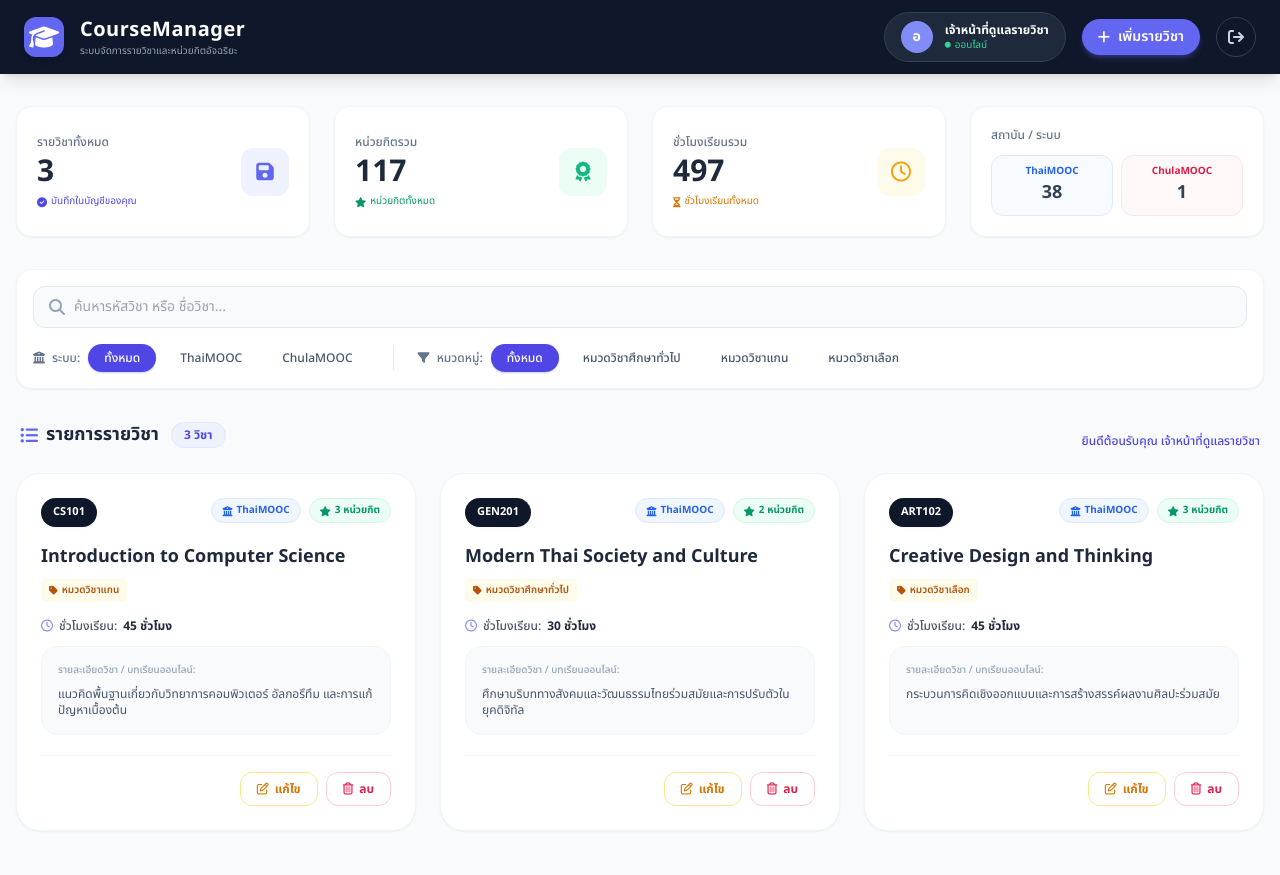
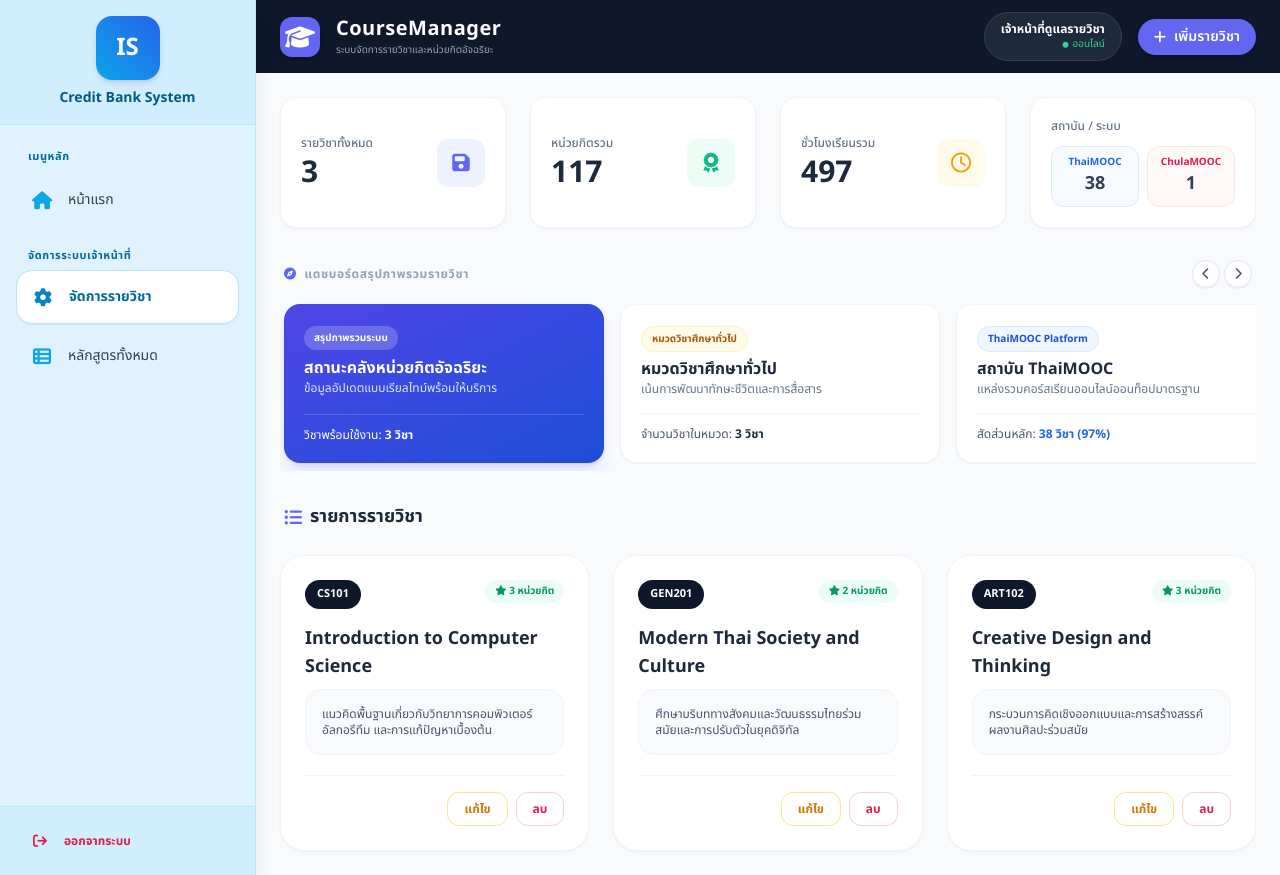
Before and after one commit to kungkling1k23-spec/credit-bank-project, a Flask app: template templates/course_manager.html in a window 1280 px wide. Run offline with Flask 3, Linux system fonts and the light colour scheme; the template is opened without the code that fills it: values that come from a table or form of the project are taken from there, others are empty; some libraries are stand-ins or nearby versions.

Commit message:
อัพเดต

```diff
--- a/templates/course_manager.html
+++ b/templates/course_manager.html
@@ -4,24 +4,45 @@
     <meta charset="UTF-8">
     <meta name="viewport" content="width=device-width, initial-scale=1.0">
     <title>CourseManager - ระบบจัดการรายวิชา</title>
-    <!-- Tailwind CSS -->
     <script src="https://cdn.tailwindcss.com"></script>
-    <!-- FontAwesome -->
     <link rel="stylesheet" href="https://cdnjs.cloudflare.com/ajax/libs/font-awesome/6.4.0/css/all.min.css">
-    <!-- Google Fonts: Noto Sans Thai -->
     <link href="https://fonts.googleapis.com/css2?family=Noto+Sans+Thai:wght@300;400;500;600;700&display=swap" rel="stylesheet">
     <style>
         body { font-family: 'Noto Sans Thai', sans-serif; background-color: #f8fafc; }
+        .no-scrollbar::-webkit-scrollbar { display: none; }
+        .no-scrollbar { -ms-overflow-style: none; scrollbar-width: none; }
     </style>
 </head>
-<body>
+<body class="flex h-screen overflow-hidden selection:bg-indigo-500 selection:text-white">
 
-    <!-- 1. Top Navigation Bar -->
-    <nav class="bg-slate-900 text-white px-6 py-3 flex justify-between items-center shadow-lg">
+    <!-- 1. Sidebar (แถบเมนูด้านข้าง) -->
+    <aside class="w-64 bg-sky-100 text-slate-700 flex flex-col h-full shrink-0 border-r border-sky-200 shadow-xl z-20">
+        <div class="p-4 flex flex-col border-b border-sky-200 bg-sky-200/40 shrink-0 items-center">
+            <div class="w-16 h-16 bg-gradient-to-tr from-sky-500 to-blue-600 text-white rounded-2xl flex items-center justify-center font-black text-2xl shadow-md mb-2">IS</div>
+            <h2 class="text-sm font-bold text-sky-800">Credit Bank System</h2>
+        </div>
+
+        <div class="flex-grow p-4 space-y-1.5 overflow-y-auto">
+            <p class="text-[11px] font-extrabold text-sky-700 uppercase tracking-wider px-3 mb-2 pt-2">เมนูหลัก</p>
+            <a href="/" class="flex items-center gap-3.5 px-3.5 py-3 rounded-2xl transition-all text-sm group hover:bg-sky-200"><i class="fa-solid fa-house text-lg w-6 text-center text-sky-500"></i>หน้าแรก</a>
+
+            <p class="text-[11px] font-extrabold text-sky-700 uppercase tracking-wider px-3 mb-2 pt-4">จัดการระบบเจ้าหน้าที่</p>
+            <a href="/admin_panel" class="flex items-center gap-3.5 px-3.5 py-3 rounded-2xl transition-all text-sm group bg-white shadow-sm border border-sky-200 text-sky-700 font-bold"><i class="fa-solid fa-gear text-lg w-6 text-center text-sky-600"></i>จัดการรายวิชา</a>
+            <a href="/all_courses" class="flex items-center gap-3.5 px-3.5 py-3 rounded-2xl transition-all text-sm group hover:bg-sky-200"><i class="fa-solid fa-table-list text-lg w-6 text-center text-sky-500"></i>หลักสูตรทั้งหมด</a>
+        </div>
+
+        <div class="p-4 border-t border-sky-200 bg-sky-200/40 shrink-0">
+            <a href="/logout" class="flex items-center gap-3 px-3 py-2 text-xs font-bold text-rose-600 hover:bg-rose-50 rounded-xl transition-all"><i class="fa-solid fa-arrow-right-from-bracket text-sm w-6 text-center"></i>ออกจากระบบ</a>
+        </div>
+    </aside>
+
+    <!-- 2. Main Content (พื้นที่แดชบอร์ด) -->
+    <div class="flex-1 flex flex-col h-full overflow-hidden">
+
+        <!-- Top Navigation -->
+        <nav class="bg-slate-900 text-white px-6 py-3 flex justify-between items-center shadow-lg shrink-0">
             <div class="flex items-center gap-4">
-            <div class="w-10 h-10 bg-indigo-500 rounded-xl flex items-center justify-center text-2xl shadow-md">
-                <i class="fa-solid fa-graduation-cap"></i>
-            </div>
+                <div class="w-10 h-10 bg-indigo-500 rounded-xl flex items-center justify-center text-2xl shadow-md"><i class="fa-solid fa-graduation-cap"></i></div>
                 <div>
                     <h1 class="text-xl font-bold tracking-wide">CourseManager</h1>
                     <p class="text-[10px] text-slate-400">ระบบจัดการรายวิชาและหน่วยกิตอัจฉริยะ</p>
@@ -29,70 +50,42 @@
             </div>
 
             <div class="flex items-center gap-4">
-            <!-- User Profile -->
                 <div class="flex items-center gap-3 bg-slate-800 px-4 py-2 rounded-full border border-slate-700">
-                <div class="w-8 h-8 rounded-full bg-indigo-400 flex items-center justify-center text-sm font-bold text-white">
-                    อ
-                </div>
-                <div class="flex flex-col">
+                    <div class="flex flex-col text-right">
                         <span class="text-xs font-bold">{{ current_user.fullname if current_user else 'เจ้าหน้าที่ดูแลรายวิชา' }}</span>
-                    <span class="text-[10px] text-emerald-400 flex items-center gap-1"><i class="fa-solid fa-circle text-[6px]"></i> ออนไลน์</span>
+                        <span class="text-[10px] text-emerald-400 flex items-center justify-end gap-1"><i class="fa-solid fa-circle text-[6px]"></i> ออนไลน์</span>
                     </div>
                 </div>
-            <!-- Add Course Button -->
-            <button class="bg-indigo-500 hover:bg-indigo-600 transition-colors px-4 py-2 rounded-full text-sm font-semibold flex items-center gap-2 shadow-md shadow-indigo-500/30">
-                <i class="fa-solid fa-plus"></i> เพิ่มรายวิชา
-            </button>
-            <!-- Logout -->
-            <a href="/logout" class="w-10 h-10 rounded-full border border-slate-700 hover:bg-slate-700 flex items-center justify-center transition-colors text-slate-300 hover:text-white">
-                <i class="fa-solid fa-arrow-right-from-bracket"></i>
-            </a>
+                <button class="bg-indigo-500 hover:bg-indigo-600 transition-colors px-4 py-2 rounded-full text-sm font-semibold flex items-center gap-2 shadow-md"><i class="fa-solid fa-plus"></i> เพิ่มรายวิชา</button>
             </div>
         </nav>
 
-    <!-- Main Content -->
-    <main class="max-w-7xl mx-auto px-4 py-8">
+        <!-- Scrollable Dashboard Content -->
+        <main class="flex-1 overflow-y-auto p-6 bg-slate-50">
 
-        <!-- 2. Statistics Cards -->
+            <!-- Statistics Cards -->
             <div class="grid grid-cols-1 md:grid-cols-4 gap-6 mb-8">
-            <!-- Card 1: Total Courses -->
                 <div class="bg-white rounded-2xl p-5 shadow-sm border border-slate-100 flex justify-between items-center">
                     <div>
                         <p class="text-xs text-slate-500 font-medium">รายวิชาทั้งหมด</p>
                         <h2 class="text-3xl font-bold text-slate-800 mt-1">{{ courses|length if courses else '0' }}</h2>
-                    <p class="text-[10px] text-indigo-600 mt-1 flex items-center gap-1"><i class="fa-solid fa-circle-check"></i> บันทึกในบัญชีของคุณ</p>
                     </div>
-                <div class="w-12 h-12 bg-indigo-50 text-indigo-500 rounded-xl flex items-center justify-center text-xl">
-                    <i class="fa-solid fa-floppy-disk"></i>
+                    <div class="w-12 h-12 bg-indigo-50 text-indigo-500 rounded-xl flex items-center justify-center text-xl"><i class="fa-solid fa-floppy-disk"></i></div>
                 </div>
-            </div>
-
-            <!-- Card 2: Total Credits -->
                 <div class="bg-white rounded-2xl p-5 shadow-sm border border-slate-100 flex justify-between items-center">
                     <div>
                         <p class="text-xs text-slate-500 font-medium">หน่วยกิตรวม</p>
-                    <!-- ตัวเลขสมมติ หรือคุณสามารถลูปคำนวณจาก backend ได้ -->
                         <h2 class="text-3xl font-bold text-slate-800 mt-1">117</h2>
-                    <p class="text-[10px] text-emerald-600 mt-1 flex items-center gap-1"><i class="fa-solid fa-star"></i> หน่วยกิตทั้งหมด</p>
                     </div>
-                <div class="w-12 h-12 bg-emerald-50 text-emerald-500 rounded-xl flex items-center justify-center text-xl">
-                    <i class="fa-solid fa-award"></i>
+                    <div class="w-12 h-12 bg-emerald-50 text-emerald-500 rounded-xl flex items-center justify-center text-xl"><i class="fa-solid fa-award"></i></div>
                 </div>
-            </div>
-
-            <!-- Card 3: Total Hours -->
                 <div class="bg-white rounded-2xl p-5 shadow-sm border border-slate-100 flex justify-between items-center">
                     <div>
                         <p class="text-xs text-slate-500 font-medium">ชั่วโมงเรียนรวม</p>
                         <h2 class="text-3xl font-bold text-slate-800 mt-1">497</h2>
-                    <p class="text-[10px] text-amber-600 mt-1 flex items-center gap-1"><i class="fa-solid fa-hourglass-half"></i> ชั่วโมงเรียนทั้งหมด</p>
                     </div>
-                <div class="w-12 h-12 bg-amber-50 text-amber-500 rounded-xl flex items-center justify-center text-xl">
-                    <i class="fa-regular fa-clock"></i>
+                    <div class="w-12 h-12 bg-amber-50 text-amber-500 rounded-xl flex items-center justify-center text-xl"><i class="fa-regular fa-clock"></i></div>
                 </div>
-            </div>
-
-            <!-- Card 4: Platform Stats -->
                 <div class="bg-white rounded-2xl p-5 shadow-sm border border-slate-100">
                     <p class="text-xs text-slate-500 font-medium mb-3">สถาบัน / ระบบ</p>
                     <div class="flex gap-2">
@@ -108,98 +101,85 @@
                 </div>
             </div>
 
-        <!-- 3. Search and Filters -->
-        <div class="bg-white rounded-2xl p-4 shadow-sm border border-slate-100 mb-8 space-y-4">
-            <div class="relative">
-                <i class="fa-solid fa-magnifying-glass absolute left-4 top-1/2 transform -translate-y-1/2 text-slate-400"></i>
-                <input type="text" placeholder="ค้นหารหัสวิชา หรือ ชื่อวิชา..." class="w-full bg-slate-50 border border-slate-200 rounded-xl py-2.5 pl-10 pr-4 text-sm focus:outline-none focus:ring-2 focus:ring-indigo-500 transition-all">
+            <!-- DASHBOARD SLIDER BAR -->
+            <div class="mb-8">
+                <div class="flex justify-between items-center mb-3 px-1">
+                    <h3 class="text-xs font-bold text-slate-400 uppercase tracking-wider flex items-center gap-2"><i class="fa-solid fa-compass text-indigo-500"></i> แดชบอร์ดสรุปภาพรวมรายวิชา</h3>
+                    <div class="flex gap-1">
+                        <button onclick="slideDashboard('left')" class="w-7 h-7 rounded-full bg-white border border-slate-200 text-slate-600 hover:bg-slate-100 flex items-center justify-center text-xs shadow-sm"><i class="fa-solid fa-chevron-left"></i></button>
+                        <button onclick="slideDashboard('right')" class="w-7 h-7 rounded-full bg-white border border-slate-200 text-slate-600 hover:bg-slate-100 flex items-center justify-center text-xs shadow-sm"><i class="fa-solid fa-chevron-right"></i></button>
                     </div>
-
-            <div class="flex flex-wrap gap-4 items-center text-sm">
-                <!-- System Filter -->
-                <div class="flex items-center gap-2">
-                    <span class="text-slate-500 text-xs font-medium"><i class="fa-solid fa-building-columns mr-1"></i> ระบบ:</span>
-                    <button class="px-4 py-1.5 bg-indigo-600 text-white rounded-full text-xs font-medium shadow-sm shadow-indigo-200">ทั้งหมด</button>
-                    <button class="px-4 py-1.5 text-slate-600 hover:bg-slate-100 rounded-full text-xs font-medium transition-colors">ThaiMOOC</button>
-                    <button class="px-4 py-1.5 text-slate-600 hover:bg-slate-100 rounded-full text-xs font-medium transition-colors">ChulaMOOC</button>
                 </div>
-                <div class="w-px h-6 bg-slate-200 mx-2 hidden md:block"></div>
-                <!-- Category Filter -->
-                <div class="flex items-center gap-2">
-                    <span class="text-slate-500 text-xs font-medium"><i class="fa-solid fa-filter mr-1"></i> หมวดหมู่:</span>
-                    <button class="px-4 py-1.5 bg-indigo-600 text-white rounded-full text-xs font-medium shadow-sm shadow-indigo-200">ทั้งหมด</button>
-                    <button class="px-4 py-1.5 text-slate-600 hover:bg-slate-100 rounded-full text-xs font-medium transition-colors">หมวดวิชาศึกษาทั่วไป</button>
-                    <button class="px-4 py-1.5 text-slate-600 hover:bg-slate-100 rounded-full text-xs font-medium transition-colors">หมวดวิชาแกน</button>
-                    <button class="px-4 py-1.5 text-slate-600 hover:bg-slate-100 rounded-full text-xs font-medium transition-colors">หมวดวิชาเลือก</button>
+                <div id="dashboardSlider" class="flex gap-4 overflow-x-auto no-scrollbar scroll-smooth pb-2 pt-1 px-1">
+                    <!-- Slide 1 -->
+                    <div class="min-w-[320px] bg-gradient-to-br from-indigo-600 to-blue-700 text-white rounded-2xl p-5 shadow-lg shadow-indigo-500/20 flex flex-col justify-between shrink-0">
+                        <div>
+                            <span class="bg-white/20 text-[10px] font-bold px-2.5 py-1 rounded-full">สรุปภาพรวมระบบ</span>
+                            <h4 class="text-base font-bold mt-2">สถานะคลังหน่วยกิตอัจฉริยะ</h4>
+                            <p class="text-xs text-indigo-100">ข้อมูลอัปเดตแบบเรียลไทม์พร้อมให้บริการ</p>
+                        </div>
+                        <div class="mt-4 pt-3 border-t border-white/15 text-xs">วิชาพร้อมใช้งาน: <strong>{{ courses|length if courses else '0' }} วิชา</strong></div>
+                    </div>
+                    <!-- Slide 2 -->
+                    <div class="min-w-[320px] bg-white border border-slate-100 rounded-2xl p-5 shadow-sm shrink-0">
+                        <div>
+                            <span class="bg-amber-50 text-amber-700 text-[10px] font-bold px-2.5 py-1 rounded-full border border-amber-100">หมวดวิชาศึกษาทั่วไป</span>
+                            <h4 class="text-base font-bold text-slate-800 mt-2">หมวดวิชาศึกษาทั่วไป</h4>
+                            <p class="text-xs text-slate-500">เน้นการพัฒนาทักษะชีวิตและการสื่อสาร</p>
+                        </div>
+                        <div class="mt-4 pt-3 border-t border-slate-100 text-xs text-slate-600">จำนวนวิชาในหมวด: <strong class="text-slate-800">3 วิชา</strong></div>
+                    </div>
+                    <!-- Slide 3 -->
+                    <div class="min-w-[320px] bg-white border border-slate-100 rounded-2xl p-5 shadow-sm shrink-0">
+                        <div>
+                            <span class="bg-blue-50 text-blue-700 text-[10px] font-bold px-2.5 py-1 rounded-full border border-blue-100">ThaiMOOC Platform</span>
+                            <h4 class="text-base font-bold text-slate-800 mt-2">สถาบัน ThaiMOOC</h4>
+                            <p class="text-xs text-slate-500">แหล่งรวมคอร์สเรียนออนไลน์ออนท็อปมาตรฐาน</p>
+                        </div>
+                        <div class="mt-4 pt-3 border-t border-slate-100 text-xs text-slate-600">สัดส่วนหลัก: <strong class="text-blue-600">38 วิชา (97%)</strong></div>
                     </div>
                 </div>
             </div>
 
-        <!-- 4. Course Header -->
+            <!-- Course Header & Grid -->
             <div class="flex justify-between items-end mb-6 px-1">
-            <div class="flex items-center gap-3">
-                <h3 class="text-lg font-bold text-slate-800 flex items-center gap-2">
-                    <i class="fa-solid fa-list-ul text-indigo-500"></i> รายการรายวิชา
-                </h3>
-                <span class="bg-indigo-50 text-indigo-600 text-xs font-bold px-3 py-1 rounded-full border border-indigo-100">{{ courses|length if courses else '0' }} วิชา</span>
-            </div>
-            <p class="text-xs text-indigo-600 font-medium hidden md:block">ยินดีต้อนรับคุณ {{ current_user.fullname if current_user else 'เจ้าหน้าที่ดูแลรายวิชา' }}</p>
+                <h3 class="text-lg font-bold text-slate-800 flex items-center gap-2"><i class="fa-solid fa-list-ul text-indigo-500"></i> รายการรายวิชา</h3>
             </div>
 
-        <!-- 5. Course Cards Grid -->
-        <div class="grid grid-cols-1 md:grid-cols-2 lg:grid-cols-3 gap-6">
-
+            <div class="grid grid-cols-1 lg:grid-cols-2 xl:grid-cols-3 gap-6">
                 {% if courses %}
                     {% for course in courses %}
-                <!-- Single Course Card (Jinja2 Loop) -->
-                <div class="bg-white rounded-3xl p-6 shadow-sm border border-slate-100 hover:shadow-xl transition-all duration-300 flex flex-col group">
-                    <!-- Top badges -->
+                    <div class="bg-white rounded-3xl p-6 shadow-sm border border-slate-100 hover:shadow-xl transition-all flex flex-col group">
                         <div class="flex justify-between items-start mb-4">
-                        <span class="bg-slate-900 text-white text-[11px] font-bold px-3 py-1.5 rounded-full shadow-sm">{{ course.course_code }}</span>
-                        <div class="flex gap-2">
-                            <span class="bg-blue-50 border border-blue-100 text-blue-600 text-[10px] font-bold px-2.5 py-1 rounded-full flex items-center gap-1"><i class="fa-solid fa-building-columns"></i> {{ course.platform if course.platform else 'ThaiMOOC' }}</span>
-                            <span class="bg-emerald-50 border border-emerald-100 text-emerald-600 text-[10px] font-bold px-2.5 py-1 rounded-full flex items-center gap-1"><i class="fa-solid fa-star"></i> {{ course.credits }} หน่วยกิต</span>
+                            <span class="bg-slate-900 text-white text-[11px] font-bold px-3 py-1.5 rounded-full">{{ course.course_code }}</span>
+                            <span class="bg-emerald-50 text-emerald-600 text-[10px] font-bold px-2.5 py-1 rounded-full"><i class="fa-solid fa-star"></i> {{ course.credits }} หน่วยกิต</span>
                         </div>
-                    </div>
-
-                    <!-- Title & Category -->
-                    <h4 class="text-lg font-bold text-slate-800 mb-2 group-hover:text-indigo-600 transition-colors">{{ course.course_name }}</h4>
-                    <div class="flex items-center gap-2 mb-4">
-                        <span class="bg-amber-50 text-amber-700 text-[10px] font-semibold px-2 py-1 rounded flex items-center gap-1"><i class="fa-solid fa-tag"></i> {{ course.category if course.category else 'หมวดวิชาศึกษาทั่วไป' }}</span>
-                    </div>
-
-                    <!-- Hours -->
-                    <p class="text-xs font-medium text-slate-600 mb-3 flex items-center gap-1.5"><i class="fa-regular fa-clock text-indigo-400"></i> ชั่วโมงเรียน: <span class="font-bold text-slate-800">{{ course.hours if course.hours else '7' }} ชั่วโมง</span></p>
-
-                    <!-- Course Description Box -->
-                    <div class="bg-slate-50 rounded-2xl p-4 mb-5 flex-grow border border-slate-100">
-                        <p class="text-[10px] text-slate-400 mb-2 font-medium">รายละเอียดวิชา / บทเรียนออนไลน์:</p>
-                        <div class="text-xs text-slate-600 space-y-1">
+                        <h4 class="text-lg font-bold text-slate-800 mb-2">{{ course.course_name }}</h4>
+                        <div class="bg-slate-50 rounded-2xl p-4 mb-5 flex-grow border border-slate-100 text-xs text-slate-600">
                             {{ course.description|safe if course.description else '• ไม่มีข้อมูลรายละเอียด' }}
                         </div>
-                    </div>
-
-                    <!-- Action Buttons -->
-                    <div class="flex justify-end gap-2 mt-auto border-t border-slate-100 pt-4">
-                        <button class="px-4 py-2 rounded-xl text-amber-600 border border-amber-200 hover:bg-amber-50 text-xs font-bold flex items-center gap-1.5 transition-colors">
-                            <i class="fa-regular fa-pen-to-square"></i> แก้ไข
-                        </button>
-                        <button class="px-4 py-2 rounded-xl text-rose-600 border border-rose-200 hover:bg-rose-50 text-xs font-bold flex items-center gap-1.5 transition-colors">
-                            <i class="fa-regular fa-trash-can"></i> ลบ
-                        </button>
+                        <div class="flex justify-end gap-2 border-t border-slate-100 pt-4">
+                            <button class="px-4 py-2 rounded-xl text-amber-600 border border-amber-200 hover:bg-amber-50 text-xs font-bold">แก้ไข</button>
+                            <button class="px-4 py-2 rounded-xl text-rose-600 border border-rose-200 hover:bg-rose-50 text-xs font-bold">ลบ</button>
                         </div>
                     </div>
                     {% endfor %}
                 {% else %}
-                <!-- Empty State ถ้ายังไม่มีรายวิชา -->
-                <div class="col-span-1 md:col-span-2 lg:col-span-3 py-12 flex flex-col items-center justify-center text-slate-400 bg-white rounded-3xl border border-slate-100 border-dashed">
+                    <div class="col-span-full py-12 flex flex-col items-center text-slate-400 bg-white rounded-3xl border border-dashed border-slate-200">
                         <i class="fa-solid fa-folder-open text-4xl mb-3 text-slate-300"></i>
                         <p class="text-sm font-medium">ยังไม่มีข้อมูลรายวิชาในระบบ</p>
                     </div>
                 {% endif %}
+            </div>
 
+        </main>
     </div>
-    </main>
 
+    <script>
+        function slideDashboard(direction) {
+            const slider = document.getElementById('dashboardSlider');
+            direction === 'left' ? slider.scrollBy({ left: -340, behavior: 'smooth' }) : slider.scrollBy({ left: 340, behavior: 'smooth' });
+        }
+    </script>
 </body>
 </html>
```
Lines whose indentation alone changed are shown as unchanged.
